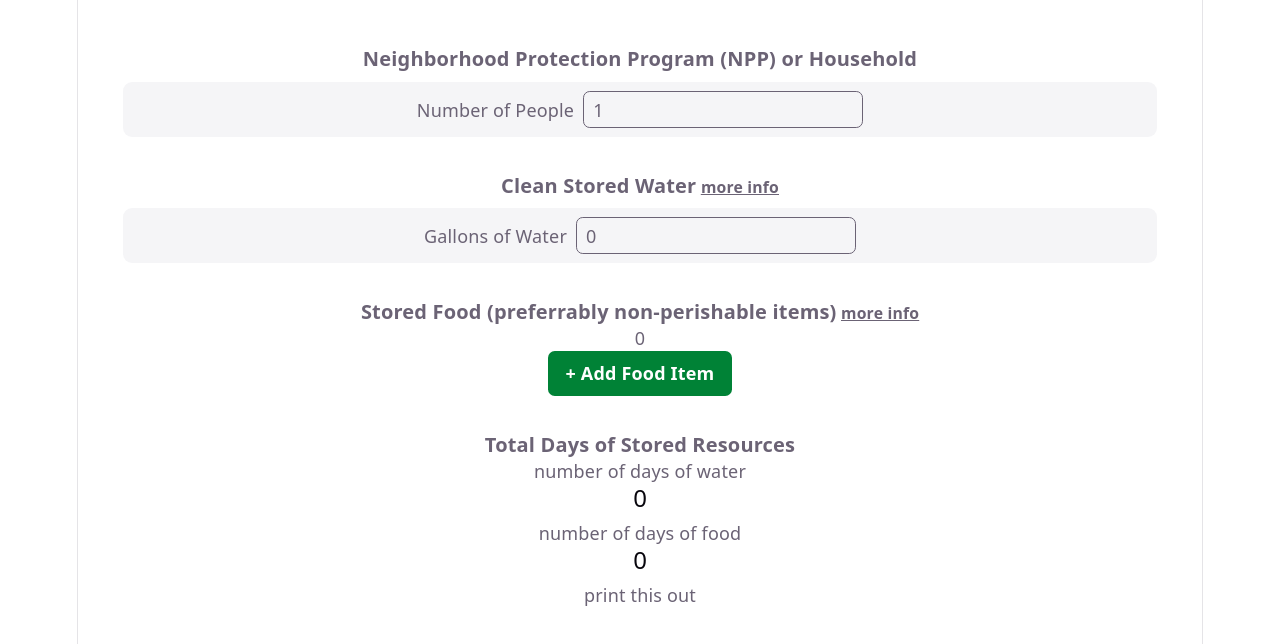
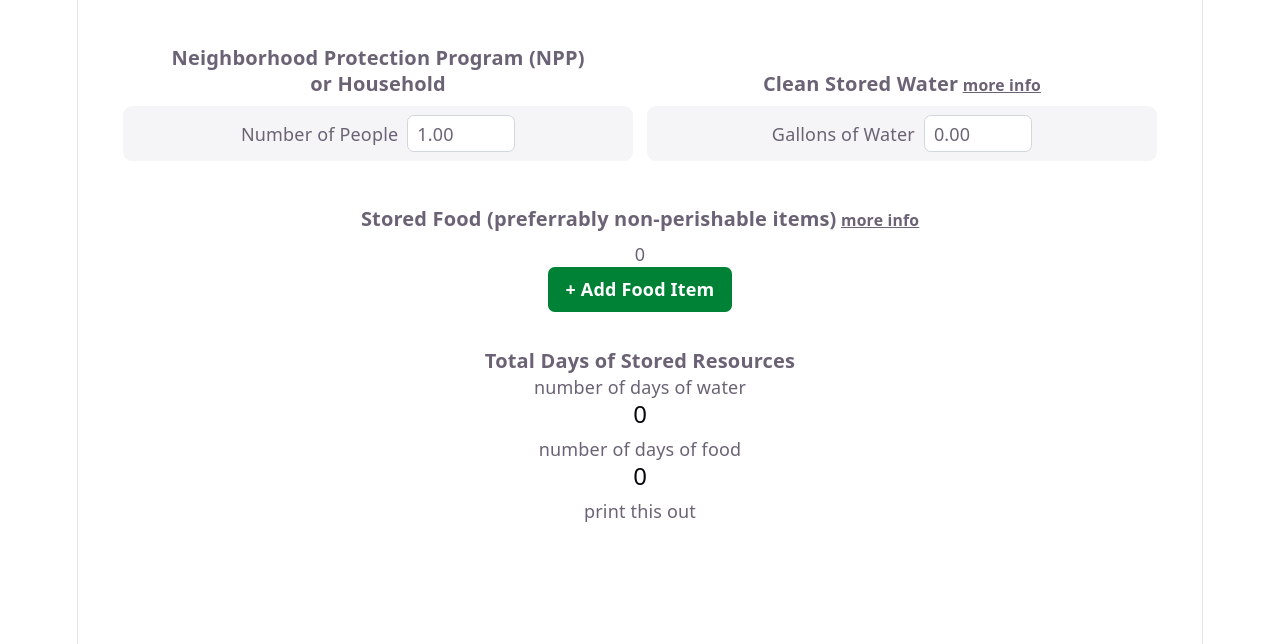
Before and after one commit to iTerentius/food-water-caculator, a React (Vite) app: page / in a window 1280 px wide. Shown: the top 644 px of the page. Built offline with nearby package versions, Linux system fonts and the light colour scheme.

Commit message:
WIP calc fixes, number formatting, layout changes

```diff
--- a/src/App.jsx
+++ b/src/App.jsx
@@ -26,19 +26,20 @@ function App() {
 
   return (
     <div className="p-10">
-      <section className="space-y-2">
-        <h3 className="font-bold text-xl">Neighborhood Protection Program (NPP) or Household </h3>
+      <div className="flex gap-3 justify-between items-end">
+        <div className="flex flex-col md:w-1/2">
+          <h3 className="mb-2">Neighborhood Protection Program (NPP)<br /> or Household </h3>
           <Card>
             <Input
               label="Number of People"
-            type="number"
+              type="text"
               value={calc.numPeople || 1}
-            onChange={(e) => setCalc(prev => ({ ...prev, numPeople: e.target.value }))}
+              onChange={(val) => setCalc(prev => ({ ...prev, numPeople: val }))}
             />
           </Card>
-      </section>
-      <section className="space-y-2">
-        <h3>Clean Stored Water
+        </div>
+        <div className="flex flex-col md:w-1/2">
+          <h3 className="mb-2">Clean Stored Water
             <span className="ml-1 text-sm underline cursor-pointer">
               <a onClick={() => setWaterInfoOpen(true)}>more info</a>
             </span>
@@ -53,12 +54,13 @@ function App() {
               label="Gallons of Water"
               type="number"
               value={calc.galsWater || 0}
-            onChange={(e) => setCalc(prev => ({ ...prev, galsWater: e.target.value }))}
+              onChange={(val) => setCalc(prev => ({ ...prev, galsWater: val }))}
             />
           </Card>
-      </section>
-      <section className="">
-        <h3>Stored Food (preferrably non-perishable items)
+        </div>
+      </div>
+      <section className="mt-5">
+        <h3 className="mb-2">Stored Food (preferrably non-perishable items)
           <span className="ml-1 text-sm underline cursor-pointer">
             <a onClick={() => setFoodInfoOpen(true)}>more info</a>
           </span>
--- a/src/components/FoodItem.jsx
+++ b/src/components/FoodItem.jsx
@@ -6,16 +6,16 @@ export default function FoodItem({id, desc, cals, servs, num, onDelete, onUpdate
   const totalCalories = cals * servs * num;
   return(
     <Card className="flex flex-col">
-      <div className="food-item flex flex-row gap-3 items-end justify-evenly flex-wrap">
+      <div className="food-item flex flex-col md:flex-row gap-3 items-start md:items-end md:justify-evenly">
         <Input
           placeholder="enter description"
-          w="30"
+          grow
           alignment="left"
           label="Food Item Description"
           type="text"
           labelPlace="top"
           value={desc}
-          onChange={(e) => onUpdate(id, {desc: e.target.value})}
+          onChange={(val) => onUpdate(id, {desc: val})}
         />
         <Input
           label="Cal. per Serving"
@@ -23,7 +23,7 @@ export default function FoodItem({id, desc, cals, servs, num, onDelete, onUpdate
           type="number"
           labelPlace="top"
           value={cals}
-          onChange={(e) => onUpdate(id, {cals: e.target.value})}
+          onChange={(val) => onUpdate(id, {cals: val})}
         />
         <Input
           label="Serv. per Cont."
@@ -31,7 +31,7 @@ export default function FoodItem({id, desc, cals, servs, num, onDelete, onUpdate
           type="number"
           labelPlace="top"
           value={servs}
-          onChange={(e) => onUpdate(id, {servs: e.target.value})}
+          onChange={(val) => onUpdate(id, {servs: val})}
         />
         <Input
           label="# of Containers"
@@ -39,7 +39,7 @@ export default function FoodItem({id, desc, cals, servs, num, onDelete, onUpdate
           type="number"
           labelPlace="top"
           value={num}
-          onChange={(e) => onUpdate(id, {num: e.target.value})}
+          onChange={(val) => onUpdate(id, {num: val})}
         />
         <button
           className="px-2 py-1 mt-8 bg-red-700 rounded-md text-white font-bold"
--- a/src/components/Input.jsx
+++ b/src/components/Input.jsx
@@ -1,23 +1,70 @@
+import { useEffect, useState } from "react";
+
 export default function Input({
   label,
   type,
-  w=20,
+  grow=false,
   placeholder,
   value,
+  inputMode="decimal",
   alignment="center",
   labelPlace="left",
   onChange
 }){
+
+  const [rawVal, setRawVal] = useState(value);
+  const [displayVal, setDisplayVal] = useState(value);
+
+  function handleFocus(e){
+    setDisplayVal(rawVal);
+    e.target.value = rawVal;
+    e.target.select();
+  }
+
+  function formatNumber(num) {
+    num = parseFloat(num);
+    if(!isNaN(num)) {
+      return new Intl.NumberFormat('en-US', {
+          minimumFractionDigits: 2,
+          maximumFractionDigits: 2,
+        }).format(num);
+    } else {
+      return '';
+    }
+  }
+
+  function handleChange(e) {
+    const val = type === 'number'
+      ? e.target.value.replace(/[^0-9.]/g, '')
+      : e.target.value;
+    setRawVal(val);
+    setDisplayVal(val);
+    onChange(val);
+  }
+
+  function handleBlur(){
+    if(type !== 'number') return;
+    setDisplayVal(formatNumber(rawVal));
+  }
+
+  useEffect(()=>{
+    setRawVal(value);
+    setDisplayVal(isNaN(value) ? value : formatNumber(value));
+  },[]);
+
   return(
-    <div className={`flex ${labelPlace === "left" ? "" : "flex-col"} gap-2 justify-${alignment} items-${alignment} text-left`}>
-      <label htmlFor="numPersons">{label}</label>
+    <div className={`flex ${labelPlace === "left" ? "" : "flex-col"} ${grow ? "flex-1" : "shrink-0"} gap-2 justify-${alignment} items-${alignment} text-left`}>
+      <label>{label}</label>
       <div className="">
         <input
-          className={`px-2 py-1 border rounded-md max-w-${w}`}
+          className={`px-2 py-1 border border-gray-300 bg-white rounded-md ${grow ? "md:w-full" : "md:w-24"}`}
           placeholder={placeholder ? placeholder : 'enter value'}
-          type={type}
-          onChange={onChange}
-          value={value}
+          type="text"
+          inputMode={inputMode}
+          onChange={handleChange}
+          onFocus={handleFocus}
+          onBlur={handleBlur}
+          value={displayVal}
           />
       </div>
     </div>
--- a/src/components/Output.jsx
+++ b/src/components/Output.jsx
@@ -3,7 +3,7 @@ export default function Output({label, type, value}){
     <div className="flex gap-2 justify-center items-center">
       <label>{label}</label>
       <span className="text-xl font-bold m-0">
-        {value}
+        {!isNaN(value) ? value : 0}
       </span>
     </div>
   );
--- a/src/index.scss
+++ b/src/index.scss
@@ -30,25 +30,25 @@
   }
 }
 
-@media (prefers-color-scheme: dark) {
-  :root {
-    --text: #9ca3af;
-    --text-h: #f3f4f6;
-    --bg: #16171d;
-    --border: #2e303a;
-    --code-bg: #1f2028;
-    --accent: #c084fc;
-    --accent-bg: rgba(192, 132, 252, 0.15);
-    --accent-border: rgba(192, 132, 252, 0.5);
-    --social-bg: rgba(47, 48, 58, 0.5);
-    --shadow:
-      rgba(0, 0, 0, 0.4) 0 10px 15px -3px, rgba(0, 0, 0, 0.25) 0 4px 6px -2px;
-  }
-
-  // #social .button-icon {
-  //   filter: invert(1) brightness(2);
-  // }
-}
+// @media (prefers-color-scheme: dark) {
+//   :root {
+//     --text: #9ca3af;
+//     --text-h: #f3f4f6;
+//     --bg: #16171d;
+//     --border: #2e303a;
+//     --code-bg: #1f2028;
+//     --accent: #c084fc;
+//     --accent-bg: rgba(192, 132, 252, 0.15);
+//     --accent-border: rgba(192, 132, 252, 0.5);
+//     --social-bg: rgba(47, 48, 58, 0.5);
+//     --shadow:
+//       rgba(0, 0, 0, 0.4) 0 10px 15px -3px, rgba(0, 0, 0, 0.25) 0 4px 6px -2px;
+//   }
+//
+//   // #social .button-icon {
+//   //   filter: invert(1) brightness(2);
+//   // }
+// }
 
 #root {
   width: 1126px;
```
Lines whose indentation alone changed are shown as unchanged.
